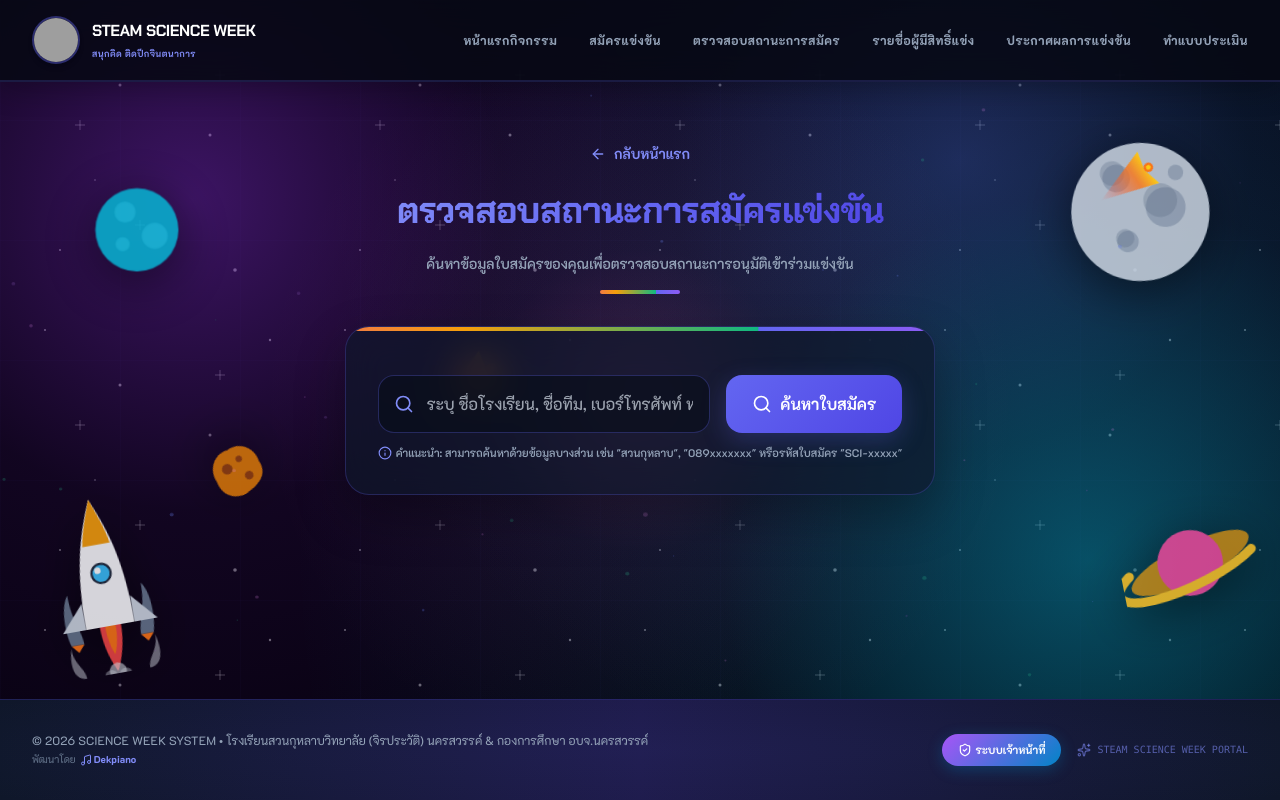
After one commit to dekpiano/PAO-Erc, a CodeIgniter 4 app: the page made by app/Views/science_week/check_status.php in a window 1280 px wide. The commit adds this page. Run offline with PHP 8.4 and a stand-in for CodeIgniter, Linux system fonts and the light colour scheme; the template is opened without the code that fills it, so the values that code supplies are empty; some libraries are stand-ins or nearby versions; grey boxes are pictures that could not be loaded.

Commit message:
2/7/2569 เพิ่ม เช็คดูสถานะ

```diff
--- a/app/Config/Routes.php
+++ b/app/Config/Routes.php
@@ -126,6 +126,7 @@ $routes->get('science-week/register/form', 'ScienceWeek::registerForm');
 $routes->post('science-week/register/store', 'ScienceWeek::store');
 $routes->get('science-week/success/(:segment)', 'ScienceWeek::success/$1');
 $routes->get('science-week/approved-list', 'ScienceWeek::publicApprovedList');
+$routes->get('science-week/check-status', 'ScienceWeek::publicCheckStatus');
 $routes->get('science-week/results', 'ScienceWeek::publicResults');
 $routes->get('science-week/evaluation', 'ScienceWeek::publicEvaluation');
 $routes->post('science-week/evaluation/store', 'ScienceWeek::storeEvaluation');
--- /dev/null
+++ b/app/Views/science_week/check_status.php
@@ -0,0 +1,268 @@
+<?= $this->extend('science_week/layout/main') ?>
+
+<?= $this->section('content') ?>
+<style>
+    .page-container {
+        background: transparent;
+        color: #f1f5f9;
+        flex: 1;
+        display: flex;
+        flex-direction: column;
+        position: relative;
+    }
+
+    #particles-canvas {
+        position: absolute;
+        top: 0; left: 0;
+        width: 100%; height: 100%;
+        pointer-events: none;
+        z-index: 0;
+    }
+
+    .glass-sci-card {
+        background: rgba(15, 23, 42, 0.65) !important;
+        backdrop-filter: blur(20px) !important;
+        -webkit-backdrop-filter: blur(20px) !important;
+        border: 1px solid rgba(99, 102, 241, 0.25) !important;
+        box-shadow: 0 20px 50px rgba(0, 0, 0, 0.3) !important;
+        position: relative;
+        color: #f1f5f9 !important;
+    }
+
+    .neon-input {
+        background: rgba(8, 12, 24, 0.7) !important;
+        border: 1px solid rgba(99, 102, 241, 0.3) !important;
+        color: #ffffff !important;
+        transition: all 0.4s cubic-bezier(0.16, 1, 0.3, 1);
+    }
+    .neon-input:focus {
+        border-color: #6366f1 !important;
+        box-shadow: 0 0 0 4px rgba(99, 102, 241, 0.25) !important;
+        outline: none;
+    }
+
+    .neon-btn-search {
+        background: linear-gradient(135deg, #6366f1 0%, #4f46e5 100%);
+        box-shadow: 0 8px 25px rgba(99, 102, 241, 0.25);
+        transition: all 0.4s cubic-bezier(0.16, 1, 0.3, 1);
+    }
+    .neon-btn-search:hover {
+        transform: translateY(-2px);
+        box-shadow: 0 12px 35px rgba(99, 102, 241, 0.35);
+    }
+
+    .gradient-text {
+        background: linear-gradient(135deg, #818cf8 0%, #6366f1 50%, #4f46e5 100%);
+        -webkit-background-clip: text;
+        -webkit-text-fill-color: transparent;
+        background-clip: text;
+    }
+
+    .rainbow-divider {
+        height: 4px;
+        background: linear-gradient(90deg, #6366f1, #a855f7, #ec4899, #f59e0b, #10b981);
+        background-size: 200% auto;
+        border-radius: 4px;
+        animation: rainbowSlide 4s linear infinite;
+    }
+    @keyframes rainbowSlide {
+        0% { background-position: 0% center; }
+        100% { background-position: 200% center; }
+    }
+
+    /* Staggered entry animation */
+    .result-section {
+        animation: sectionFadeIn 0.6s cubic-bezier(0.16, 1, 0.3, 1) both;
+    }
+    @keyframes sectionFadeIn {
+        from { opacity: 0; transform: translateY(20px); }
+        to { opacity: 1; transform: translateY(0); }
+    }
+</style>
+
+<div class="page-container pt-8 pb-20 relative">
+    <canvas id="particles-canvas"></canvas>
+
+    <div class="max-w-4xl mx-auto px-4 sm:px-6 relative z-10">
+
+        <!-- Header -->
+        <div class="text-center py-8 space-y-4">
+            <a href="<?= base_url('science-week') ?>" class="inline-flex items-center gap-2 text-indigo-400 hover:text-indigo-300 font-bold transition-colors text-sm">
+                <i data-lucide="arrow-left" class="w-4 h-4"></i> กลับหน้าแรก
+            </a>
+            <h1 class="text-3xl sm:text-4xl font-black tracking-tight">
+                <span class="gradient-text leading-normal">
+                    ตรวจสอบสถานะการสมัครแข่งขัน
+                </span>
+            </h1>
+            <p class="text-slate-400 text-sm font-semibold">ค้นหาข้อมูลใบสมัครของคุณเพื่อตรวจสอบสถานะการอนุมัติเข้าร่วมแข่งขัน</p>
+            <div class="rainbow-divider max-w-20 mx-auto"></div>
+        </div>
+
+        <!-- Search Card -->
+        <div class="glass-sci-card rounded-3xl p-6 sm:p-8 mb-10 shadow-lg relative overflow-hidden">
+            <div class="rainbow-divider absolute top-0 left-0 right-0"></div>
+
+            <form method="GET" action="<?= base_url('science-week/check-status') ?>" class="pt-4">
+                <div class="flex flex-col sm:flex-row gap-4">
+                    <div class="relative flex-1">
+                        <span class="absolute inset-y-0 left-0 pl-4 flex items-center text-slate-400">
+                            <i data-lucide="search" class="w-5 h-5 text-indigo-400"></i>
+                        </span>
+                        <input type="text" name="search" value="<?= esc($search) ?>" required placeholder="ระบุ ชื่อโรงเรียน, ชื่อทีม, เบอร์โทรศัพท์ หรือรหัสใบสมัคร..." class="neon-input w-full pl-12 pr-4 py-4 rounded-2xl text-white font-medium">
+                    </div>
+                    <button type="submit" class="sm:w-44 py-4 rounded-2xl text-white font-bold neon-btn-search flex items-center justify-center gap-2 shrink-0">
+                        <i data-lucide="search" class="w-5 h-5"></i> ค้นหาใบสมัคร
+                    </button>
+                </div>
+                <p class="text-[11px] text-slate-400 mt-3 flex items-center gap-1 font-semibold">
+                    <i data-lucide="info" class="w-3.5 h-3.5 text-indigo-400"></i>
+                    คำแนะนำ: สามารถค้นหาด้วยข้อมูลบางส่วน เช่น "สวนกุหลาบ", "089xxxxxxx" หรือรหัสใบสมัคร "SCI-xxxxx"
+                </p>
+            </form>
+        </div>
+
+        <!-- Results -->
+        <?php if ($search !== null): ?>
+            <div class="result-section space-y-6">
+                <h3 class="text-lg font-bold text-indigo-300 border-b border-slate-800/80 pb-3 flex items-center gap-2">
+                    <i data-lucide="list-filter" class="w-5 h-5"></i>
+                    ผลการค้นหาสำหรับ: "<span class="text-white font-black"><?= esc($search) ?></span>"
+                    <span class="text-xs text-slate-450 font-normal">(พบ <?= count($registrations) ?> รายการ)</span>
+                </h3>
+
+                <?php if (empty($registrations)): ?>
+                    <div class="glass-sci-card rounded-3xl p-12 text-center text-slate-400 border border-dashed border-indigo-500/20">
+                        <i data-lucide="search-x" class="w-16 h-16 mx-auto text-indigo-400/40 mb-4 animate-pulse"></i>
+                        <p class="font-bold text-lg mb-1 text-white">ไม่พบข้อมูลการลงทะเบียนสมัคร</p>
+                        <p class="text-xs text-slate-450">กรุณาตรวจสอบความถูกต้องของข้อมูล หรือค้นหาด้วยคีย์เวิร์ดอื่น</p>
+                    </div>
+                <?php else: ?>
+                    <div class="space-y-4">
+                        <?php foreach ($registrations as $reg): ?>
+                            <div class="glass-sci-card rounded-3xl p-6 border border-indigo-500/10 space-y-4 transition-all hover:border-indigo-500/30">
+
+                                <!-- Header -->
+                                <div class="flex flex-wrap justify-between items-center gap-3">
+                                    <div class="flex items-center gap-2">
+                                        <span class="text-xs font-black text-indigo-400 font-mono tracking-wider bg-indigo-500/5 px-2.5 py-1.5 rounded-xl border border-indigo-500/15">
+                                            <?= $reg['reg_code'] ?>
+                                        </span>
+                                        <?php if (!empty($reg['reg_level'])): ?>
+                                            <span class="px-2.5 py-1 rounded-xl text-[10px] font-bold bg-slate-900/60 text-slate-300 border border-slate-800">
+                                                <?= esc($reg['reg_level']) ?>
+                                            </span>
+                                        <?php endif; ?>
+                                    </div>
+
+                                    <!-- Status Badges -->
+                                    <div>
+                                        <?php if ($reg['reg_status'] === 'approved'): ?>
+                                            <span class="inline-flex items-center gap-1 px-3 py-1.5 rounded-xl text-xs font-bold bg-emerald-500/10 text-emerald-400 border border-emerald-500/20">
+                                                <span class="w-1.5 h-1.5 rounded-full bg-emerald-400 animate-ping"></span>
+                                                 อนุมัติแล้ว (มีสิทธิ์แข่ง)
+                                            </span>
+                                        <?php elseif ($reg['reg_status'] === 'rejected'): ?>
+                                            <span class="inline-flex items-center gap-1 px-3 py-1.5 rounded-xl text-xs font-bold bg-rose-500/10 text-rose-400 border border-rose-500/20">
+                                                ❌ ปฏิเสธ/ไม่ผ่านการอนุมัติ
+                                            </span>
+                                        <?php else: ?>
+                                            <span class="inline-flex items-center gap-1 px-3 py-1.5 rounded-xl text-xs font-bold bg-amber-500/10 text-amber-400 border border-amber-500/20">
+                                                ⏳ อยู่ระหว่างการตรวจสอบ
+                                            </span>
+                                        <?php endif; ?>
+                                    </div>
+                                </div>
+
+                                <!-- Body details -->
+                                <div class="grid grid-cols-1 md:grid-cols-2 gap-4 pt-3 border-t border-slate-800/60">
+                                    <div class="space-y-1">
+                                        <span class="text-[10px] text-slate-400 font-bold uppercase tracking-wider block">ประเภทการแข่งขัน</span>
+                                        <p class="text-sm font-extrabold text-white flex items-center gap-1">
+                                            <i data-lucide="award" class="w-4 h-4 text-indigo-400"></i>
+                                            <?= esc($reg['reg_competition_type']) ?>
+                                        </p>
+                                    </div>
+                                    <div class="space-y-1">
+                                        <span class="text-[10px] text-slate-400 font-bold uppercase tracking-wider block">โรงเรียน / สถาบันการศึกษา</span>
+                                        <p class="text-sm font-extrabold text-white flex items-center gap-1">
+                                            <i data-lucide="school" class="w-4 h-4 text-cyan-400"></i>
+                                            <?= esc($reg['reg_school_name']) ?> <span class="text-[10px] font-normal text-slate-400">(จ.<?= esc($reg['reg_school_province']) ?>)</span>
+                                        </p>
+                                    </div>
+                                    <div class="space-y-1">
+                                        <span class="text-[10px] text-slate-400 font-bold uppercase tracking-wider block">ชื่อทีม</span>
+                                        <p class="text-sm font-extrabold text-white">
+                                            <?= esc($reg['reg_team_name'] ?: 'ทั่วไป (ไม่มีชื่อทีม)') ?>
+                                        </p>
+                                    </div>
+                                    <div class="space-y-1">
+                                        <span class="text-[10px] text-slate-400 font-bold uppercase tracking-wider block">สมาชิกในทีม</span>
+                                        <div class="flex flex-wrap gap-x-3 gap-y-1 text-xs text-slate-300">
+                                            <?php
+                                            $members = json_decode($reg['reg_members'], true) ?: [];
+                                            foreach ($members as $m) {
+                                                $name = is_array($m) ? (($m['prefix'] ?? '') . ' ' . ($m['name'] ?? '')) : $m;
+                                                echo '<span class="inline-flex items-center gap-1 font-semibold"><span class="w-1 h-1 rounded-full bg-slate-400"></span>' . esc(trim($name)) . '</span>';
+                                            }
+                                            ?>
+                                        </div>
+                                    </div>
+                                </div>
+
+                                <!-- Action Buttons -->
+                                <div class="pt-4 border-t border-slate-800/60 flex flex-wrap gap-2 justify-between items-center text-xs">
+                                    <span class="text-slate-400 font-semibold font-mono">
+                                        สมัครเมื่อ: <?= date('d/m/Y H:i', strtotime($reg['reg_created_at'])) ?> น.
+                                    </span>
+                                    <div class="flex gap-2">
+                                        <a href="<?= base_url('science-week/success/' . $reg['reg_code']) ?>" class="inline-flex items-center gap-1.5 px-4 py-2.5 rounded-xl bg-indigo-500/10 hover:bg-indigo-600 hover:text-white text-indigo-300 border border-indigo-500/20 transition-all font-bold shadow-sm">
+                                            <i data-lucide="ticket" class="w-4 h-4 text-indigo-400"></i>
+                                            <span>ดูรายละเอียด/พิมพ์ตั๋วใบสมัคร</span>
+                                        </a>
+                                    </div>
+                                </div>
+
+                            </div>
+                        <?php endforeach; ?>
+                    </div>
+                <?php endif; ?>
+            </div>
+        <?php endif; ?>
+
+    </div>
+</div>
+
+<script>
+    // Particles Canvas Animation
+    const canvas = document.getElementById('particles-canvas');
+    if (canvas) {
+        const ctx = canvas.getContext('2d');
+        let particles = [];
+        const colors = ['rgba(102,126,234,0.3)', 'rgba(118,75,162,0.3)', 'rgba(240,147,251,0.2)', 'rgba(52,211,153,0.2)'];
+        function resize() { canvas.width = canvas.parentElement.offsetWidth; canvas.height = canvas.parentElement.offsetHeight; }
+        window.addEventListener('resize', resize);
+        resize();
+
+        class Particle {
+            constructor() {
+                this.x = Math.random() * canvas.width;
+                this.y = Math.random() * canvas.height;
+                this.size = Math.random() * 2 + 0.5;
+                this.speedX = Math.random() * 0.3 - 0.15;
+                this.speedY = Math.random() * 0.3 - 0.15;
+                this.color = colors[Math.floor(Math.random() * colors.length)];
+            }
+            update() {
+                this.x += this.speedX; this.y += this.speedY;
+                if (this.x < 0 || this.x > canvas.width) this.speedX *= -1;
+                if (this.y < 0 || this.y > canvas.height) this.speedY *= -1;
+            }
+            draw() { ctx.fillStyle = this.color; ctx.beginPath(); ctx.arc(this.x, this.y, this.size, 0, Math.PI * 2); ctx.fill(); }
+        }
+        for (let i = 40; i > 0; i--) particles.push(new Particle());
+        function animate() { ctx.clearRect(0, 0, canvas.width, canvas.height); particles.forEach(p => { p.update(); p.draw(); }); requestAnimationFrame(animate); }
+        animate();
+    }
+</script>
+<?= $this->endSection() ?>
--- a/app/Views/science_week/layout/main.php
+++ b/app/Views/science_week/layout/main.php
@@ -8,8 +8,8 @@
     <!-- Favicon -->
     <link rel="icon" type="image/png" href="<?= base_url('assets/images/logo-pao.png') ?>">
 
-    <!-- Google Fonts: Inter, Prompt & Chakra Petch (Sci-Tech style) -->
-    <link href="https://fonts.googleapis.com/css2?family=Chakra+Petch:ital,wght@0,300;0,400;0,500;0,600;0,700;1,300;1,400;1,500;1,600;1,700&family=Inter:wght@400;500;600;700;800&family=Prompt:ital,wght@0,100;0,200;0,300;0,400;0,500;0,600;0,700;0,800;0,900;1,100;1,200;1,300;1,400;1,500;1,600;1,700;1,800;1,900&display=swap" rel="stylesheet">
+    <!-- Google Fonts: Inter, K2D & Chakra Petch (Sci-Tech style) -->
+    <link href="https://fonts.googleapis.com/css2?family=Chakra+Petch:ital,wght@0,300;0,400;0,500;0,600;0,700;1,300;1,400;1,500;1,600;1,700&family=Inter:wght@400;500;600;700;800&family=K2D:ital,wght@0,100;0,200;0,300;0,400;0,500;0,600;0,700;0,800;1,100;1,200;1,300;1,400;1,500;1,600;1,700;1,800&display=swap" rel="stylesheet">
 
     <!-- Tailwind CSS (CDN) -->
     <script src="https://cdn.tailwindcss.com"></script>
@@ -45,7 +45,7 @@
             min-height: 100vh;
             width: 100%;
             overflow-x: hidden;
-            font-family: 'Prompt', 'Inter', sans-serif;
+            font-family: 'K2D', 'Inter', sans-serif;
             background-color: #03000a;
             background-image:
                 /* Outer Space Nebulae - vibrant & high contrast */
@@ -442,6 +442,7 @@
                 <div class="hidden md:flex items-center gap-8">
                     <a href="<?= base_url('science-week') ?>" class="sci-nav-link text-xs font-black uppercase tracking-wider text-slate-600 hover:text-slate-900 <?= uri_string() == 'science-week' ? 'active text-indigo-650' : '' ?>">หน้าแรกกิจกรรม</a>
                     <a href="<?= base_url('science-week/register') ?>" class="sci-nav-link text-xs font-black uppercase tracking-wider text-slate-600 hover:text-slate-900 <?= uri_string() == 'science-week/register' ? 'active text-indigo-650' : '' ?>">สมัครแข่งขัน</a>
+                    <a href="<?= base_url('science-week/check-status') ?>" class="sci-nav-link text-xs font-black uppercase tracking-wider text-slate-600 hover:text-slate-900 <?= strpos(uri_string(), 'science-week/check-status') === 0 ? 'active text-indigo-650' : '' ?>">ตรวจสอบสถานะการสมัคร</a>
                     <a href="<?= base_url('science-week/approved-list') ?>" class="sci-nav-link text-xs font-black uppercase tracking-wider text-slate-600 hover:text-slate-900 <?= strpos(uri_string(), 'science-week/approved-list') === 0 ? 'active text-indigo-650' : '' ?>">รายชื่อผู้มีสิทธิ์แข่ง</a>
                     <a href="<?= base_url('science-week/results') ?>" class="sci-nav-link text-xs font-black uppercase tracking-wider text-slate-600 hover:text-slate-900 <?= strpos(uri_string(), 'science-week/results') === 0 ? 'active text-indigo-650' : '' ?>">ประกาศผลการแข่งขัน</a>
                     <a href="<?= base_url('science-week/evaluation') ?>" class="sci-nav-link text-xs font-black uppercase tracking-wider text-slate-600 hover:text-slate-900 <?= strpos(uri_string(), 'science-week/evaluation') === 0 ? 'active text-indigo-650' : '' ?>">ทำแบบประเมิน</a>
@@ -465,6 +466,9 @@
             </a>
             <a href="<?= base_url('science-week/register') ?>" class="text-xl font-bold text-slate-200 border-b border-slate-800/80 pb-4 flex items-center justify-between hover:text-white transition-colors">
                 สมัครแข่งขัน <i data-lucide="chevron-right" class="w-5 h-5 text-slate-400"></i>
+            </a>
+            <a href="<?= base_url('science-week/check-status') ?>" class="text-xl font-bold text-slate-200 border-b border-slate-800/80 pb-4 flex items-center justify-between hover:text-white transition-colors">
+                ตรวจสอบสถานะการสมัคร <i data-lucide="chevron-right" class="w-5 h-5 text-slate-400"></i>
             </a>
             <a href="<?= base_url('science-week/approved-list') ?>" class="text-xl font-bold text-slate-200 border-b border-slate-800/80 pb-4 flex items-center justify-between hover:text-white transition-colors">
                 รายชื่อผู้มีสิทธิ์แข่ง <i data-lucide="chevron-right" class="w-5 h-5 text-slate-400"></i>
```
Also changed, not shown: app/Controllers/ScienceWeek.php (+31 -0 lines), app/Views/science_week/index.php (+55 -39 lines), 1 other file.
